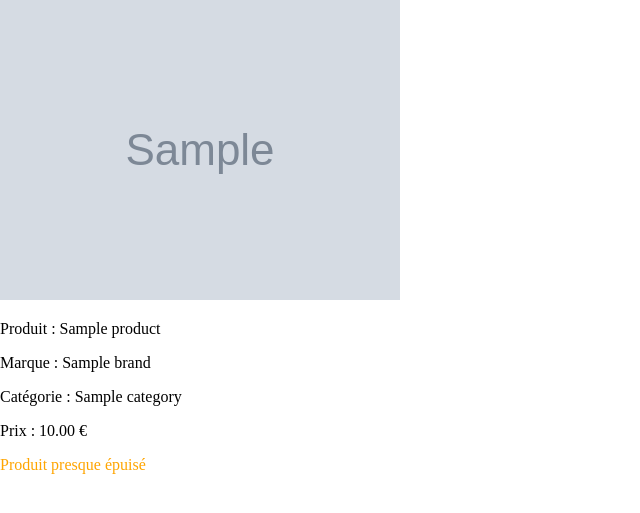
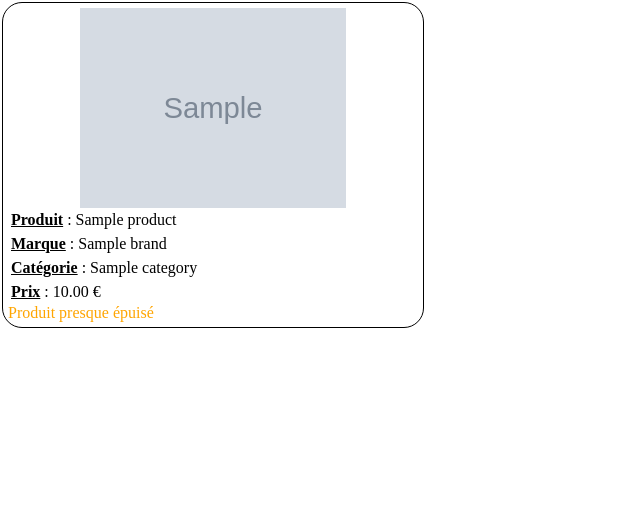
Before and after one commit to matthieugras63/simplon_chaustore, a PHP site: page / in a window 1280 px wide. Shown: the part 152-665 px from the top of the page, without its empty margins (0-640 px from the left). Run offline with PHP 8.4, Linux system fonts and the light colour scheme; tables that the repository leaves empty hold one stand-in row (values such as "Sample post"); grey boxes marked "Sample" are stand-in pictures; a stand-in replaces the project's code that opens the database connection.

Commit message:
index layout

```diff
--- a/user/style.css
+++ b/user/style.css
@@ -31,3 +31,40 @@ header li{
 header li:hover{
   background-color: #1E51AB;
 }
+
+main{
+  display: flex;
+  max-width: 100vw;
+  flex-wrap: wrap;
+}
+
+main>div{
+  min-width: 32%;
+  margin: 2px;
+  padding: 5px;
+  border: 1px solid black;
+  min-height: 15vh;
+  display: flex;
+  flex-direction: column;
+  justify-content: flex-end;
+  border-radius: 20px;
+}
+
+img{
+  width: 65%;
+  align-self: center;
+}
+
+p{
+  margin :3px;
+}
+
+.noImage{
+  font-style: italic;
+  text-align: center;
+}
+
+p>span{
+  text-decoration: underline;
+  font-weight: bold;
+}
```
